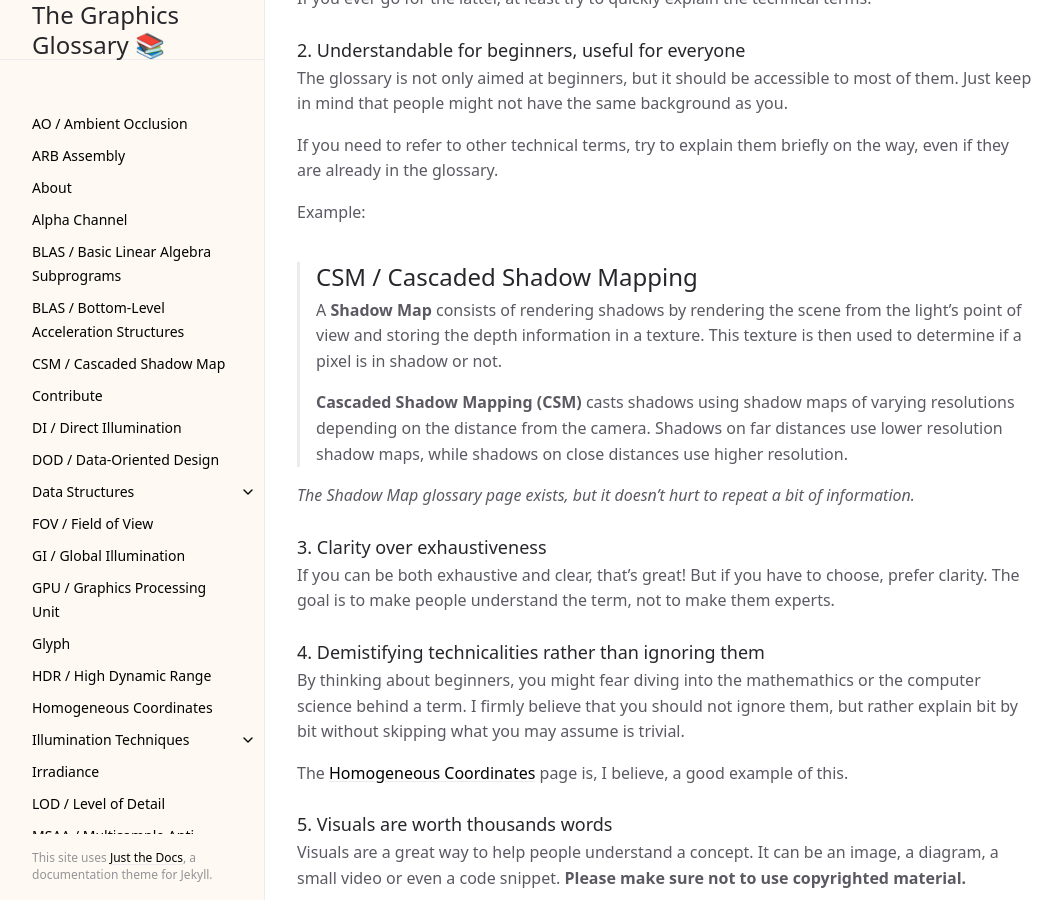
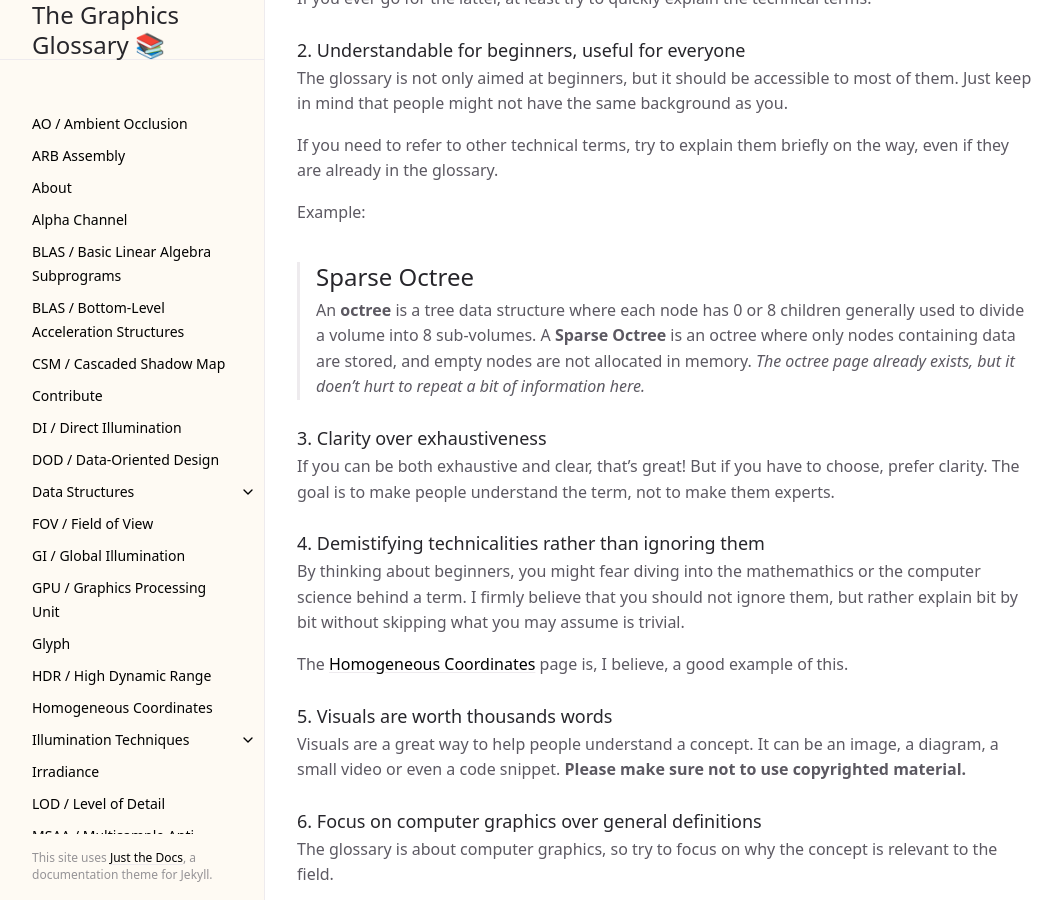
Before and after one commit to GraphicsGlossary/graphicsglossary.github.io, a Jekyll site: the page built from contribution.md, in a window 1280 px wide and 900 px high, scrolled down 1195 px. Shown: the whole window, without its empty margins (107-1169 px from the left). Built offline with Jekyll 4.4.1, drawn with Linux system fonts in a browser that asks for light colours; cached includes are drawn as plain includes.

Commit message:
contribute page update

```diff
--- a/contribution.md
+++ b/contribution.md
@@ -51,13 +51,9 @@ If you need to refer to other technical terms, try to explain them briefly on th
 
 Example:
 
->## CSM / Cascaded Shadow Mapping
->
->A **Shadow Map** consists of rendering shadows by rendering the scene from the light's point of view and storing the depth information in a texture. This texture is then used to determine if a pixel is in shadow or not.
->
->**Cascaded Shadow Mapping (CSM)** casts shadows using shadow maps of varying resolutions depending on the distance from the camera. Shadows on far distances use lower resolution shadow maps, while shadows on close distances use higher resolution.
-
-*The Shadow Map glossary page exists, but it doesn't hurt to repeat a bit of information.*
+>## Sparse Octree
+>An **octree** is a tree data structure where each node has 0 or 8 children generally used to divide a volume into 8 sub-volumes. A **Sparse Octree** is an octree where only nodes containing data are stored, and empty nodes are not allocated in memory.
+*The octree page already exists, but it doen't hurt to repeat a bit of information here.*
 
 
 ### 3. Clarity over exhaustiveness
```
